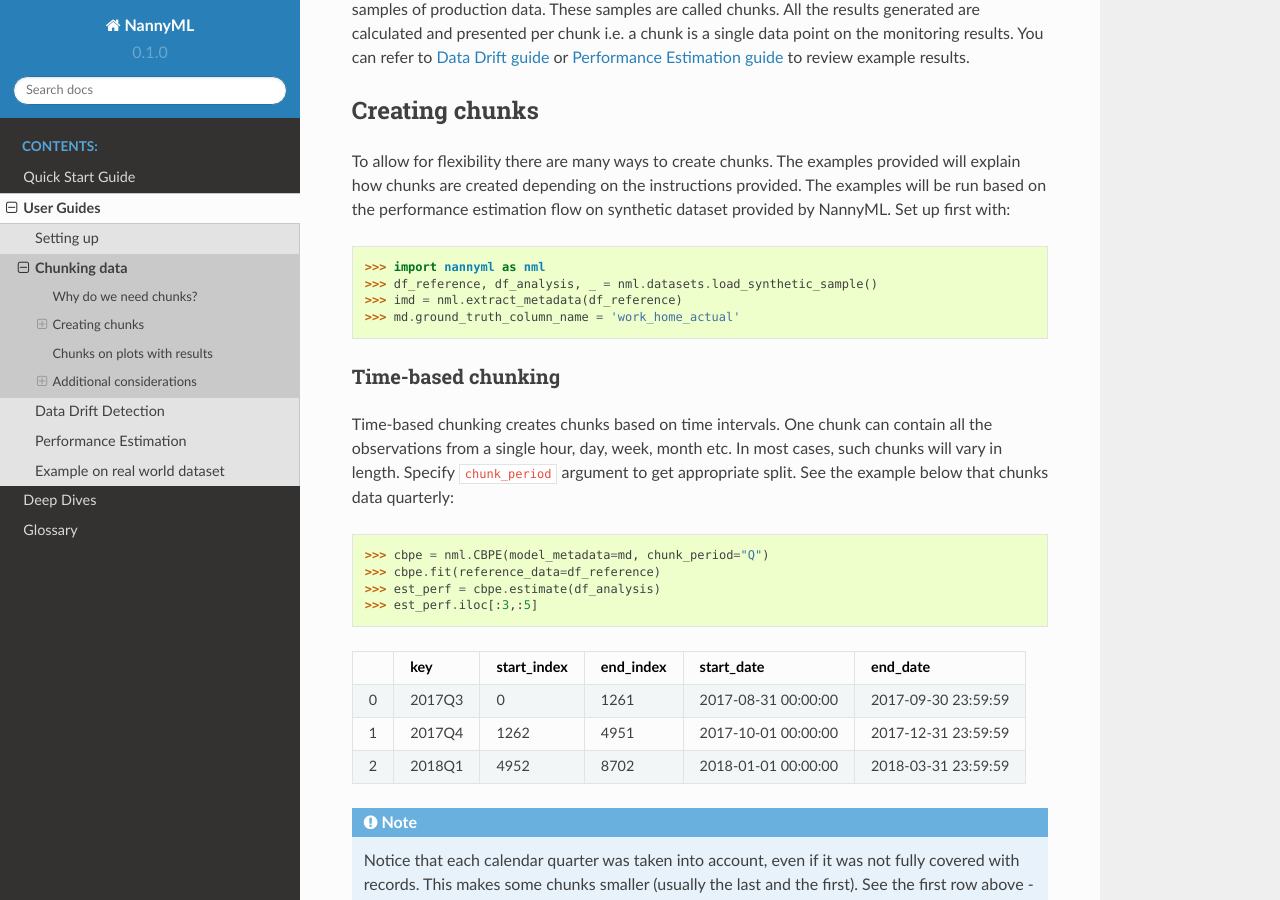
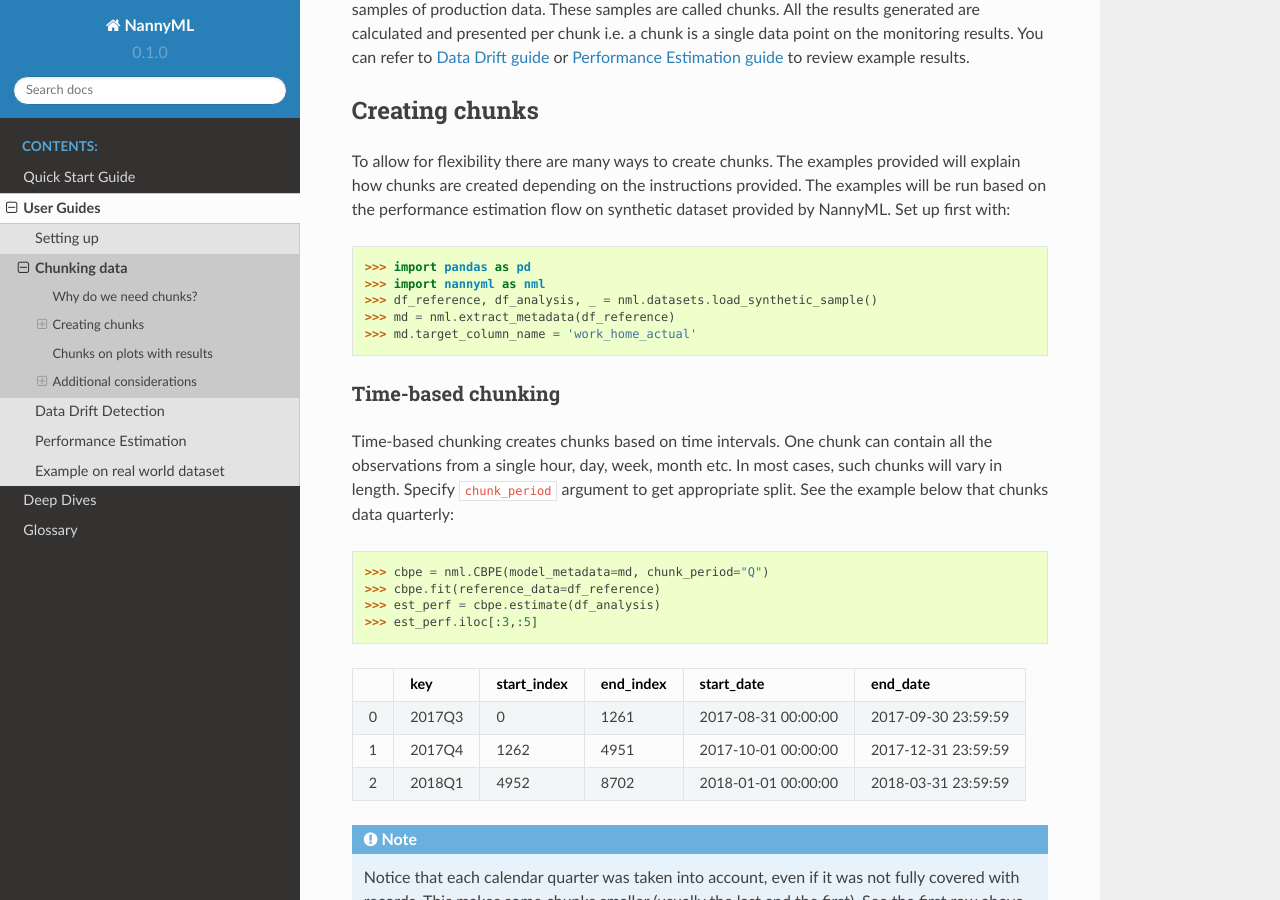
Before and after one commit to NannyML/nannyml, a Sphinx documentation site: the page built from docs/guides/chunking_your_data.rst, in a window 1280 px wide and 900 px high, scrolled down 367 px. Built offline with Sphinx 7.4.7 and the Read the Docs theme 2.0.0, drawn with Linux system fonts in a browser that asks for light colours; pages that are not in the unit, such as notebooks, are missing from menus.

Commit message:
correct chunking

```diff
--- a/docs/guides/chunking_your_data.rst
+++ b/docs/guides/chunking_your_data.rst
@@ -27,10 +27,11 @@
 
 .. code-block:: python
 
+    >>> import pandas as pd
     >>> import nannyml as nml
     >>> df_reference, df_analysis, _ = nml.datasets.load_synthetic_sample()
-    >>> imd = nml.extract_metadata(df_reference)
-    >>> md.ground_truth_column_name = 'work_home_actual'
+    >>> md = nml.extract_metadata(df_reference)
+    >>> md.target_column_name = 'work_home_actual'
 
 
 Time-based chunking
```
